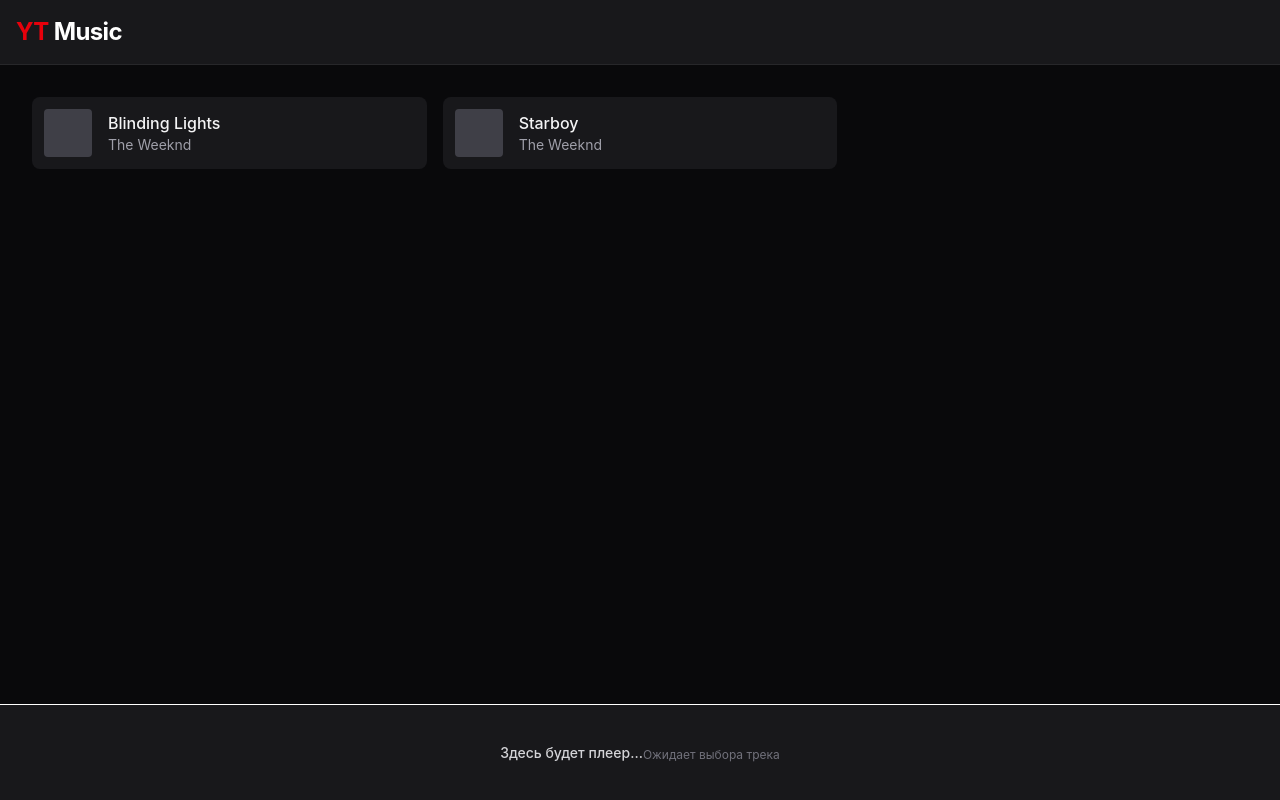
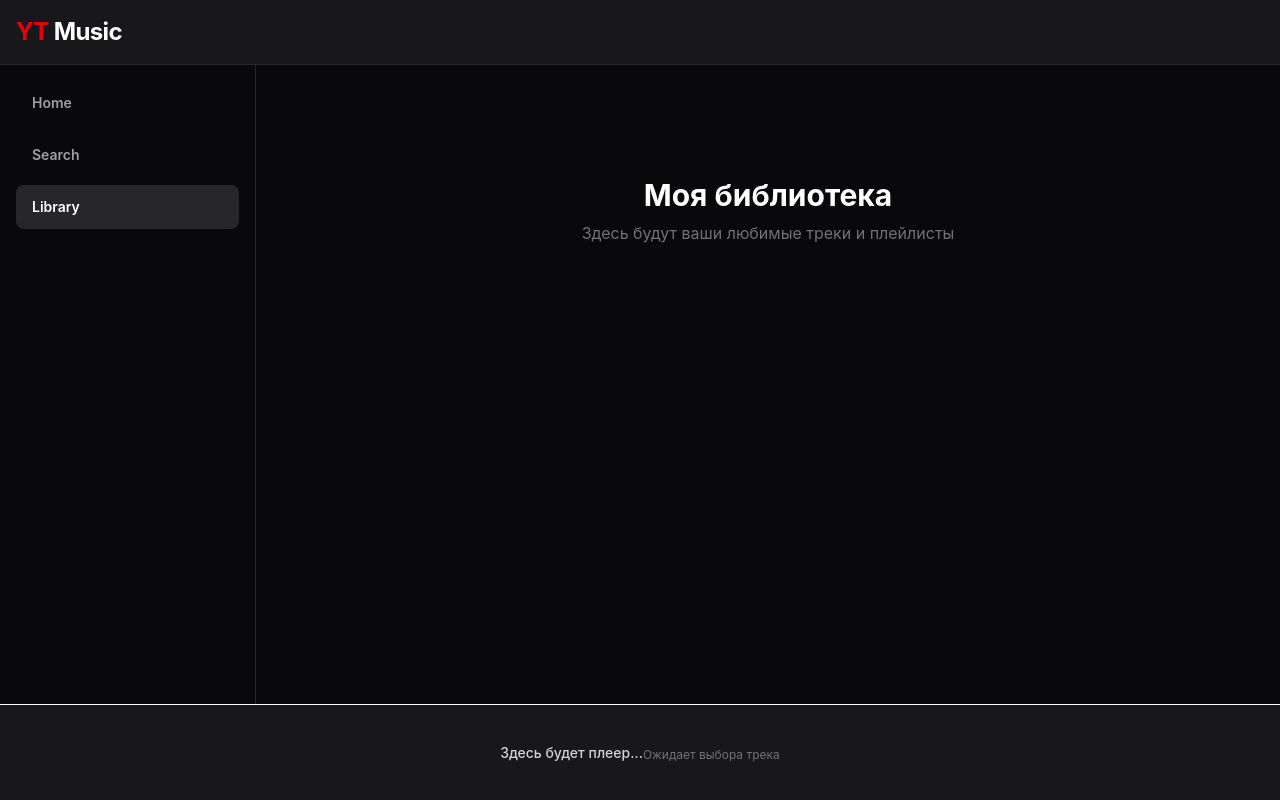
Before and after one commit to Kogersh1n/yt-music, a React (Vite) app in the folder frontend/: page /library in a window 1280 px wide. Built offline with nearby package versions, Linux system fonts and the light colour scheme.

Commit message:
feat: implement multi-page routing with layout and sidebar

```diff
--- a/frontend/package.json
+++ b/frontend/package.json
@@ -11,7 +11,8 @@
   },
   "dependencies": {
     "react": "^19.2.5",
-    "react-dom": "^19.2.5"
+    "react-dom": "^19.2.5",
+    "react-router-dom": "^7.17.0"
   },
   "devDependencies": {
     "@eslint/js": "^10.0.1",
--- a/frontend/src/App.tsx
+++ b/frontend/src/App.tsx
@@ -1,10 +1,13 @@
 import './App.css'
 import {useState, useEffect, useRef} from 'react'
+import { BrowserRouter, Routes, Route } from 'react-router-dom';
+
 import {MOCK_SONGS} from './mockData.ts'
 
-import Header from './components/Header.tsx'
-import SongList from './components/SongList.tsx'
-import Player from './components/Player.tsx'
+import Layout from './components/Layout.tsx';
+import HomePage from './pages/HomePage';
+import SearchPage from './pages/SearchPage';
+import LibraryPage from './pages/LibraryPage';
 
 interface Song {
   id: number;
@@ -50,26 +53,39 @@
 
 
   return (
-    <div className='h-screen flex flex-col bg-zinc-950 text-white'>
-      <Header />
-    <main className="flex-1 overflow-y-auto p-4 md:p-8">
-      <SongList
-      songs={songs}
-      currentSong={currentSong}
-      onSongSelect={setCurrentSong}
-      />
-    </main>
+      <BrowserRouter>
+        <Routes>
+          <Route
+            element={
+              <Layout
+                isPlaying={isPlaying}
+                currentSong={currentSong}
+                togglePlay={togglePlay}
+              />
+            }
+          >
 
-    <Player
-    currentSong={currentSong}
-    togglePlay={togglePlay}
-    isPlaying={isPlaying}
-    />
+            <Route
+              index
+              element={
+                <HomePage
+                  songs={songs}
+                  currentSong={currentSong}
+                  onSongSelect={setCurrentSong}
+                />
+              }
+            />
 
-    <audio ref={audioRef} src={currentSong?.url}/>
+            <Route path="search" element={<SearchPage />} />
 
-    </div>
+            <Route path="library" element={<LibraryPage />} />
 
+
+
+          </Route>
+        </Routes>
+        <audio ref={audioRef} src={currentSong?.url}/>
+      </BrowserRouter>
 
   )
 
--- /dev/null
+++ b/frontend/src/components/Layout.tsx
@@ -0,0 +1,49 @@
+import {Outlet} from 'react-router-dom'
+
+import Header from './Header.tsx'
+import Sidebar from './Sidebar.tsx'
+import Player from './Player.tsx'
+
+interface Song {
+    id: number;
+    title: string;
+    author: string;
+    url: string;
+}
+
+interface LayoutProps {
+    isPlaying: boolean
+    currentSong: Song | null
+    togglePlay: () => void
+}
+
+function Layout({isPlaying, currentSong, togglePlay}: LayoutProps){
+    return (
+        <div className='h-screen flex flex-col bg-zinc-950 text-white'>
+            <Header />
+
+            <div className="flex flex-1 overflow-hidden">
+            {/* Боковое меню всегда слева */}
+                <Sidebar />
+
+            {/* Центральный контент — тут страницы будут сменять друг друга */}
+
+                <main className="flex-1 overflow-y-auto p-4 md:p-8">
+                    <Outlet /> {/* Сюда React Router вставит HomePage, SearchPage или LibraryPage */}
+                </main>
+            </div>
+
+
+            <Player
+                currentSong={currentSong}
+                togglePlay={togglePlay}
+                isPlaying={isPlaying}
+            />
+
+        </div>
+
+    )
+}
+
+
+export default Layout;
--- /dev/null
+++ b/frontend/src/components/Sidebar.tsx
@@ -0,0 +1,29 @@
+import {NavLink} from 'react-router-dom';
+
+
+
+function Sidebar() {
+    const linkClass = ({isActive}: {isActive: boolean}) => {
+          return `flex items-center gap-3 px-4 py-3 rounded-lg text-sm font-semibold transition-colors ${
+            isActive ? 'bg-zinc-800 text-white' : 'text-zinc-400 hover:text-white hover:bg-zinc-900'
+        }`;
+    }
+
+
+    return (
+        <aside className="w-64 bg-zinc-950 border-r border-zinc-800 p-4 flex flex-col gap-2">
+            <NavLink to="/" className={linkClass}>
+                <span>Home</span>
+            </NavLink>
+            <NavLink to="/search" className={linkClass}>
+                <span>Search</span>
+            </NavLink>
+            <NavLink to="/library" className={linkClass}>
+                <span>Library</span>
+            </NavLink>
+
+        </aside>
+    );
+}
+
+export default Sidebar;
--- /dev/null
+++ b/frontend/src/pages/HomePage.tsx
@@ -0,0 +1,29 @@
+import SongList from '../components/SongList.tsx'
+
+interface Song {
+    id: number
+    title: string
+    author: string
+    url: string
+}
+
+interface HomePageProps {
+    songs: Song[]
+    currentSong: Song | null
+    onSongSelect: (song: Song) => void
+}
+
+function HomePage({songs, currentSong, onSongSelect}: HomePageProps){
+    return (
+    <main className="flex-1 overflow-y-auto p-4 md:p-8">
+      <SongList
+      songs={songs}
+      currentSong={currentSong}
+      onSongSelect={onSongSelect}
+      />
+    </main>
+
+    )
+}
+
+export default HomePage;
--- /dev/null
+++ b/frontend/src/pages/LibraryPage.tsx
@@ -0,0 +1,10 @@
+function LibraryPage() {
+  return (
+    <div className="text-center py-20">
+      <h2 className="text-3xl font-bold mb-2">Моя библиотека</h2>
+      <p className="text-zinc-500">Здесь будут ваши любимые треки и плейлисты</p>
+    </div>
+  );
+}
+
+export default LibraryPage;
--- /dev/null
+++ b/frontend/src/pages/SearchPage.tsx
@@ -0,0 +1,10 @@
+function SearchPage() {
+  return (
+    <div className="text-center py-20">
+      <h2 className="text-3xl font-bold mb-2">Поиск треков</h2>
+      <p className="text-zinc-500">Раздел находится в разработке... (Скоро здесь будет поиск)</p>
+    </div>
+  );
+}
+
+export default SearchPage;
```
Also changed, not shown: 1 other file (tests, documents, lock files or other folders).
